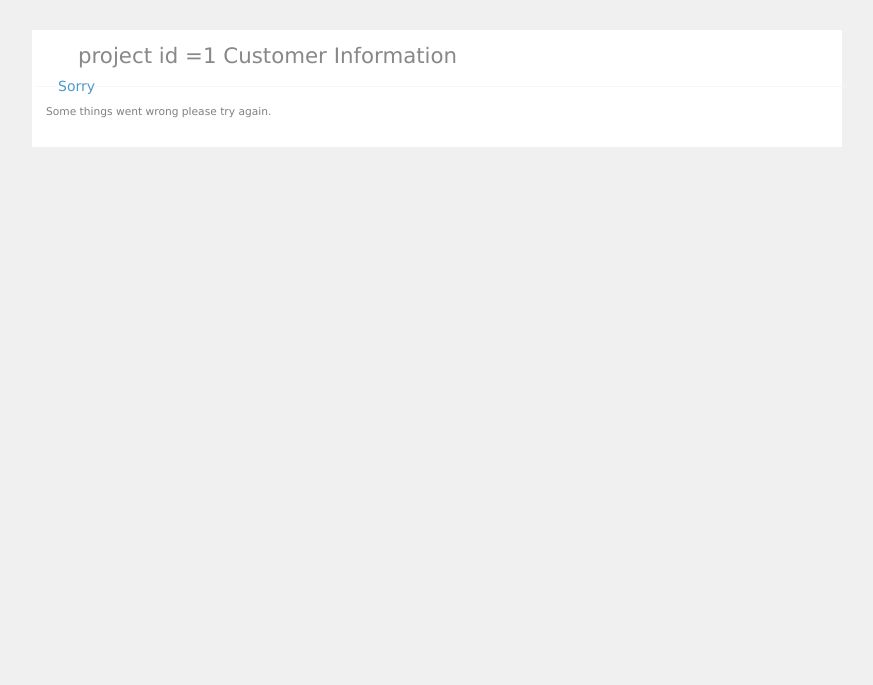
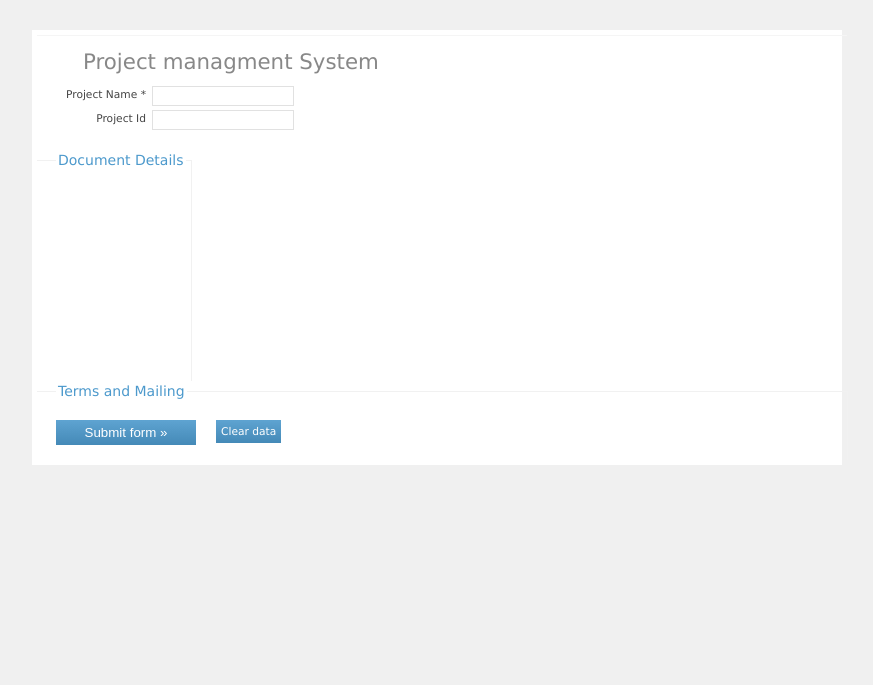
Before and after one commit to adarshSolution/ProjectManagment, a PHP site: page /process.php?project_id=1 in a window 1280 px wide. Shown: the top 685 px of the page, without its empty margins (203-1076 px from the left). Run offline with PHP 8.4, Linux system fonts and the light colour scheme; data comes from the database, SQL or seed files in the repository; data that the repository does not hold is empty; some libraries are stand-ins or nearby versions.

Commit message:
Done Process.php

```diff
--- a/process.php
+++ b/process.php
@@ -1,30 +1,15 @@
 <?php
 
 include 'database.php';
-
 $pdo = Database::connect();
 $sql = 'SELECT * FROM `ed_docs_requests_tpl` WHERE `project_id` = '.$_GET['project_id'].'';
 foreach ($pdo->query($sql) as $row) {
-                            echo '<tr>';
-                            echo '<td>'. print_r(unserialize( $row['form_fields'] )) . '</td>';
-                            echo '</tr>';
 
-    //             $chkbox = $_POST['chk'];
-				// $bus = $_POST['bus'];
-				// $day = $_POST['day'];
-				// $month = $_POST['month'];
-				// $mob = $_POST['mob'];
-				// $type = $_POST['type'];
-				// $BX_NAME=$_POST['BX_NAME'];
-
+		$projectName = $row['title'];
+		$project_id = $row['project_id'];
+		$postFields = unserialize( $row['form_fields'] );
 
                    }
-
-
-
-
-
-
  ?>
 
 <!DOCTYPE html PUBLIC "-//W3C//DTD XHTML 1.0 Strict//EN" "http://www.w3.org/TR/xhtml1/DTD/xhtml1-strict.dtd">
@@ -38,29 +23,23 @@ foreach ($pdo->query($sql) as $row) {
 
 
         <form action="" class="register">
-           <h1>project id =<?php echo $_GET['project_id']; ?>
-           Customer Information</h1>
-			<?php if(isset($_POST)==true && empty($_POST)==false):
-				$chkbox = $_POST['chk'];
 
-				$BX_NAME=$_POST['BX_NAME'];
+			<?php
+				$chkbox = $postFields['chk'];
+
+				$BX_NAME=$postFields['BX_NAME'];
 			?>
 			<fieldset class="row1">
-                <legend>Customer  Information</legend>
+                <h1>Project managment System</h1>
 				<p>
-                    <label>Customer Name
+                    <label>Project Name *
                     </label>
-                    <input name="bus" type="text" readonly="readonly" value="<?php echo $bus ?>"/>
-                    <label>Date
+                    <input name="form_title" value='<?php echo $projectName; ?>' type="text" required="required"/>
+                </p>
+                <p>
+                    <label>Project Id
                     </label>
-					<input type="text" readonly="readonly" class="small" value="<?php echo $day ?>"/>
-					<input type="text" readonly="readonly" class="small" value="<?php echo $month ?>"/>
-					<input type="text" readonly="readonly" class="small" value="2013"/>
-				</p>
-               <p>
-                    <label>Mobile
-                    </label>
-                    <input name="mob" type="text" readonly="readonly" value="<?php echo $mob ?>"/>
+                    <input name="project_id" value='<?php echo $project_id; ?>' type="text" required="required"/>
                 </p>
 				<div class="clear"></div>
             </fieldset>
@@ -76,7 +55,6 @@ foreach ($pdo->query($sql) as $row) {
 									<?php echo $a+1; ?>
 								</td>
 								<td>
-									<label>Name</label>
 									<input type="text" readonly="readonly" name="BX_NAME[$a]" value="<?php echo $BX_NAME[$a]; ?>">
 								</td>
 								<td>
@@ -100,12 +78,12 @@ foreach ($pdo->query($sql) as $row) {
                 </p>
 				<div class="clear"></div>
             </fieldset>
-		<?php else: ?>
-		<fieldset class="row1">
+
+		<!-- <fieldset class="row1">
 			<legend>Sorry</legend>
 			 <p>Some things went wrong please try again.</p>
-		</fieldset>
-		<?php endif; ?>
+		</fieldset> -->
+
 			<div class="clear"></div>
         </form>
     </body>
```
Also changed, not shown: createForm.php (line endings or trailing spaces).
